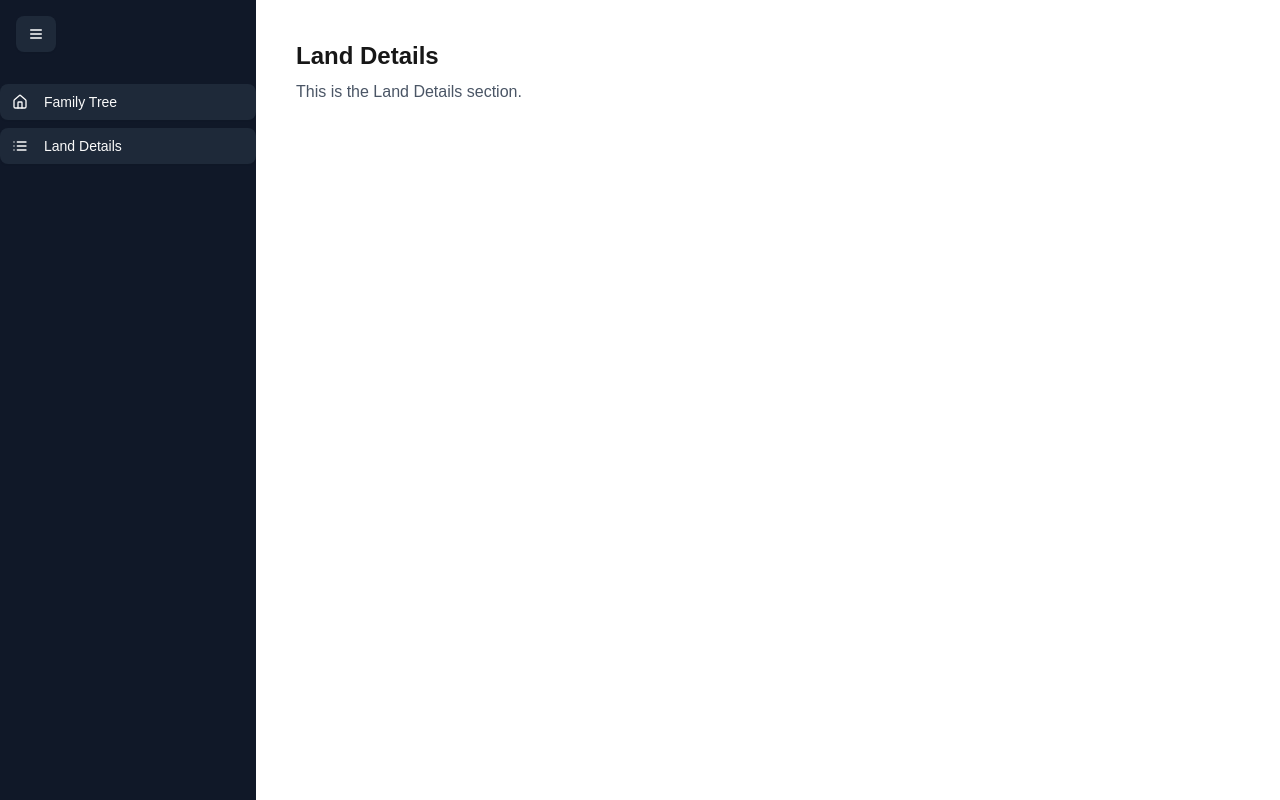
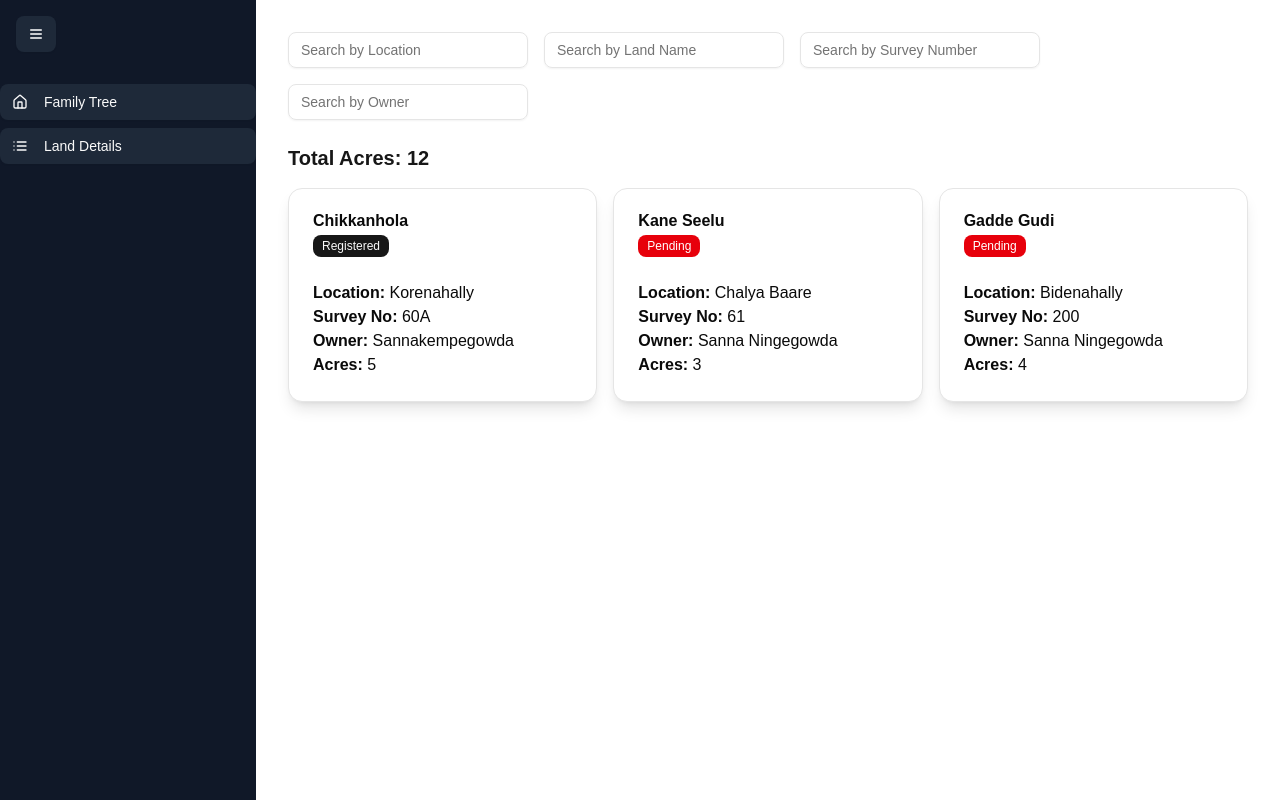
Before and after one commit to kumarbhanu/familytree, a Next.js app: page / in a window 1280 px wide. Both pictures are taken after a click on the button "Land Details". Built offline with nearby package versions, Linux system fonts and the light colour scheme.

Commit message:
land details

```diff
--- a/components/shared/LandDetails.jsx
+++ b/components/shared/LandDetails.jsx
@@ -1,8 +1,103 @@
-export default function LandDetails() {
-    return (
-      <div className="p-6">
-        <h1 className="text-2xl font-bold">Land Details</h1>
-        <p className="mt-2 text-gray-600">This is the Land Details section.</p>
+"use client";
+import { useState } from "react";
+import { Card, CardContent, CardHeader, CardTitle } from "@/components/ui/card";
+import { Input } from "@/components/ui/input";
+import { Badge } from "@/components/ui/badge";
+
+const landData = [
+  {
+    location: "Korenahally",
+    land_name: "Chikkanhola",
+    survey_number: "60A",
+    owner: "Sannakempegowda",
+    acres: 5,
+  },
+  {
+    location: "Chalya Baare",
+    land_name: "Kane Seelu",
+    survey_number: "61",
+    owner: "Sanna Ningegowda",
+    acres: 3,
+  },
+  {
+    location: "Bidenahally",
+    land_name: "Gadde Gudi",
+    survey_number: "200",
+    owner: "Sanna Ningegowda",
+    acres: 4,
+  },
+];
+
+export default function LandList() {
+  const [search, setSearch] = useState({
+    location: "",
+    land_name: "",
+    survey_number: "",
+    owner: "",
+  });
+
+  const filteredData = landData.filter(
+    (land) =>
+      land.location.toLowerCase().includes(search.location.toLowerCase()) &&
+      land.land_name.toLowerCase().includes(search.land_name.toLowerCase()) &&
+      land.survey_number.toLowerCase().includes(search.survey_number.toLowerCase()) &&
+      land.owner.toLowerCase().includes(search.owner.toLowerCase())
+  );
+
+  const totalAcres = filteredData.reduce((sum, land) => sum + land.acres, 0);
+
+  return (
+    <div className="container mx-auto p-4">
+      {/* Search Section */}
+      <div className="flex flex-wrap gap-4 mb-6">
+        <Input
+          placeholder="Search by Location"
+          className="w-full md:w-1/4"
+          onChange={(e) => setSearch({ ...search, location: e.target.value })}
+        />
+        <Input
+          placeholder="Search by Land Name"
+          className="w-full md:w-1/4"
+          onChange={(e) => setSearch({ ...search, land_name: e.target.value })}
+        />
+        <Input
+          placeholder="Search by Survey Number"
+          className="w-full md:w-1/4"
+          onChange={(e) => setSearch({ ...search, survey_number: e.target.value })}
+        />
+        <Input
+          placeholder="Search by Owner"
+          className="w-full md:w-1/4"
+          onChange={(e) => setSearch({ ...search, owner: e.target.value })}
+        />
       </div>
-    );
-  }
+
+      {/* Total Acres */}
+      <h2 className="text-xl font-bold mb-4">Total Acres: {totalAcres}</h2>
+
+      {/* Land Cards */}
+      <div className="grid grid-cols-1 sm:grid-cols-2 lg:grid-cols-3 gap-4">
+        {filteredData.map((land, index) => {
+          const isRegistered =
+            ["Sannakempegowda", "Rangegowda", "Karikempegowda"].includes(land.owner);
+          return (
+            <Card key={index} className="shadow-lg">
+              <CardHeader>
+                <CardTitle>{land.land_name}</CardTitle>
+                <Badge variant={isRegistered ? "default" : "destructive"}>
+                  {isRegistered ? "Registered" : "Pending"}
+                </Badge>
+              </CardHeader>
+              <CardContent>
+                <p><strong>Location:</strong> {land.location}</p>
+                <p><strong>Survey No:</strong> {land.survey_number}</p>
+                <p><strong>Owner:</strong> {land.owner}</p>
+                <p><strong>Acres:</strong> {land.acres}</p>
+              </CardContent>
+            </Card>
+          );
+        })}
+      </div>
+    </div>
+  );
+}
--- /dev/null
+++ b/components/ui/badge.jsx
@@ -0,0 +1,44 @@
+import * as React from "react"
+import { Slot } from "@radix-ui/react-slot"
+import { cva } from "class-variance-authority";
+
+import { cn } from "@/lib/utils"
+
+const badgeVariants = cva(
+  "inline-flex items-center justify-center rounded-md border px-2 py-0.5 text-xs font-medium w-fit whitespace-nowrap shrink-0 [&>svg]:size-3 gap-1 [&>svg]:pointer-events-none focus-visible:border-ring focus-visible:ring-ring/50 focus-visible:ring-[3px] aria-invalid:ring-destructive/20 dark:aria-invalid:ring-destructive/40 aria-invalid:border-destructive transition-[color,box-shadow] overflow-hidden",
+  {
+    variants: {
+      variant: {
+        default:
+          "border-transparent bg-primary text-primary-foreground [a&]:hover:bg-primary/90",
+        secondary:
+          "border-transparent bg-secondary text-secondary-foreground [a&]:hover:bg-secondary/90",
+        destructive:
+          "border-transparent bg-destructive text-white [a&]:hover:bg-destructive/90 focus-visible:ring-destructive/20 dark:focus-visible:ring-destructive/40",
+        outline:
+          "text-foreground [a&]:hover:bg-accent [a&]:hover:text-accent-foreground",
+      },
+    },
+    defaultVariants: {
+      variant: "default",
+    },
+  }
+)
+
+function Badge({
+  className,
+  variant,
+  asChild = false,
+  ...props
+}) {
+  const Comp = asChild ? Slot : "span"
+
+  return (
+    (<Comp
+      data-slot="badge"
+      className={cn(badgeVariants({ variant }), className)}
+      {...props} />)
+  );
+}
+
+export { Badge, badgeVariants }
--- /dev/null
+++ b/components/ui/input.jsx
@@ -0,0 +1,24 @@
+import * as React from "react"
+
+import { cn } from "@/lib/utils"
+
+function Input({
+  className,
+  type,
+  ...props
+}) {
+  return (
+    (<input
+      type={type}
+      data-slot="input"
+      className={cn(
+        "border-input file:text-foreground placeholder:text-muted-foreground selection:bg-primary selection:text-primary-foreground flex h-9 w-full min-w-0 rounded-md border bg-transparent px-3 py-1 text-base shadow-xs transition-[color,box-shadow] outline-none file:inline-flex file:h-7 file:border-0 file:bg-transparent file:text-sm file:font-medium disabled:pointer-events-none disabled:cursor-not-allowed disabled:opacity-50 md:text-sm",
+        "focus-visible:border-ring focus-visible:ring-ring/50 focus-visible:ring-[3px]",
+        "aria-invalid:ring-destructive/20 dark:aria-invalid:ring-destructive/40 aria-invalid:border-destructive",
+        className
+      )}
+      {...props} />)
+  );
+}
+
+export { Input }
--- /dev/null
+++ b/data/landDetails.jsx
@@ -0,0 +1,43 @@
+const data={
+    "lands": [
+      {
+        "location": "Korenahally",
+        "properties": [
+          {
+            "land_name": "Chikkanhola",
+            "survey_number": "60A",
+            "owner": "Sannakempegowda",
+            "relation": "Self",
+            "id": 1,
+            "acres": null
+          }
+        ]
+      },
+      {
+        "location": "Chalya Baare",
+        "properties": [
+          {
+            "land_name": "Kane Seelu",
+            "survey_number": "61",
+            "owner": "Sanna Ningegowda",
+            "relation": "Self",
+            "id": 2,
+            "acres": null
+          }
+        ]
+      },
+      {
+        "location": "Bidenahally",
+        "properties": [
+          {
+            "land_name": "Gadde Gudi",
+            "survey_number": "200",
+            "owner": "Sanna Ningegowda",
+            "relation": "Self",
+            "id": 3,
+            "acres": null
+          }
+        ]
+      }
+    ]
+  }
```
